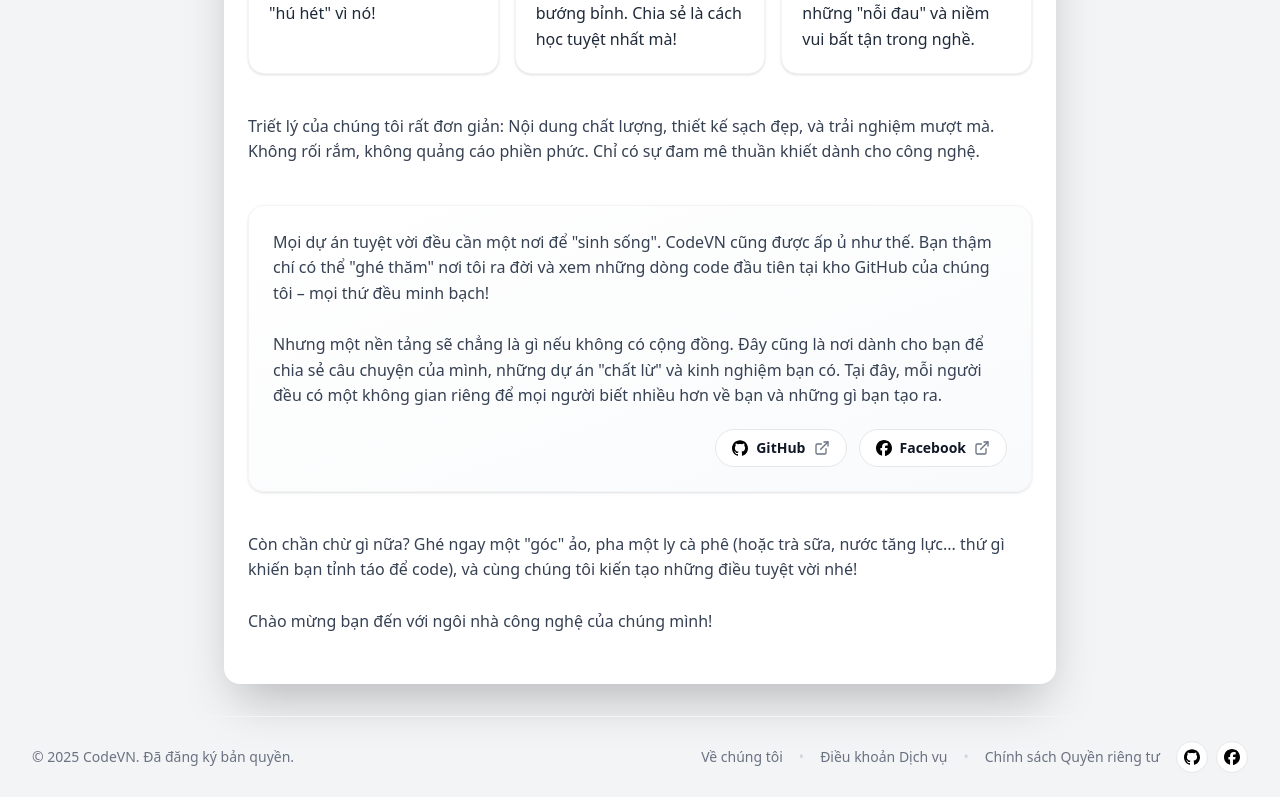
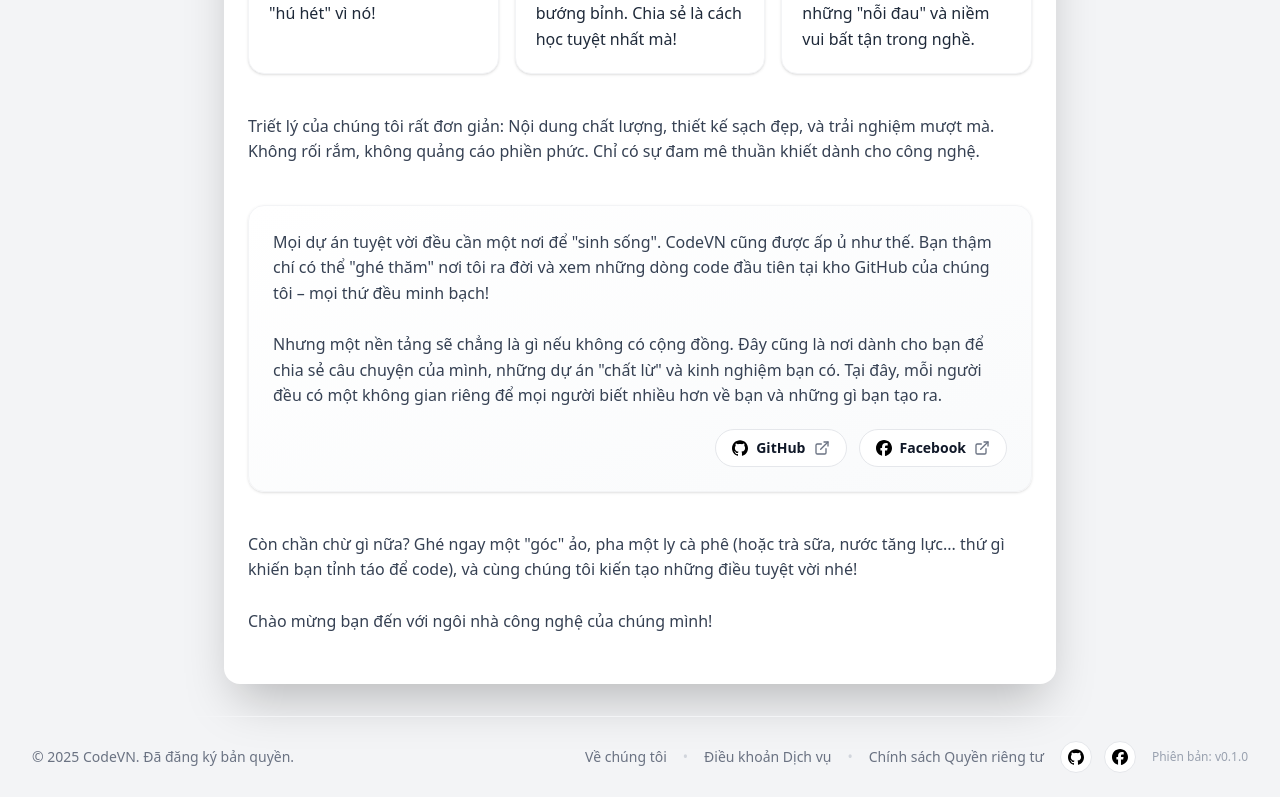
Before and after one commit to codevn-dev/codevn-app, a Next.js app: page /about in a window 1280 px wide. Shown: the part 578-1375 px from the top of the page. Built offline with nearby package versions, Linux system fonts and the light colour scheme; no server answers.

Commit message:
feat: update footer

```diff
--- a/src/app/health/route.ts
+++ b/src/app/health/route.ts
@@ -1,5 +1,9 @@
 import { NextResponse } from 'next/server';
+import { siteConfig } from '@/config';
 
 export async function GET() {
-  return NextResponse.json({ ok: true, timestamp: new Date().toISOString() });
+  return NextResponse.json({
+    ok: true,
+    version: siteConfig.version,
+  });
 }
--- a/src/app/layout.tsx
+++ b/src/app/layout.tsx
@@ -41,8 +41,8 @@ export default async function RootLayout({
           <AuthRedirectHandler />
           <CustomCursor />
           <PageTransition>
-            <div className="flex min-h-screen flex-col pt-16">
-              <div className="flex-1">{children}</div>
+            <div className="flex min-h-screen flex-col">
+              <main className="flex-1 pt-16">{children}</main>
               <AppFooter />
             </div>
           </PageTransition>
--- /dev/null
+++ b/src/components/layout/footer-copyright.tsx
@@ -0,0 +1,24 @@
+'use client';
+
+import { useEffect, useState } from 'react';
+import { useI18n } from '@/components/providers';
+
+interface FooterCopyrightProps {
+  className?: string;
+}
+
+export function FooterCopyright({ className = 'text-sm text-gray-500' }: FooterCopyrightProps) {
+  const { t } = useI18n();
+  const [mounted, setMounted] = useState(false);
+
+  useEffect(() => {
+    setMounted(true);
+  }, []);
+
+  return (
+    <div className={className}>
+      © {new Date().getFullYear()} CodeVN.{' '}
+      <span suppressHydrationWarning>{mounted ? t('common.copyrightSuffix') : ''}</span>
+    </div>
+  );
+}
--- /dev/null
+++ b/src/components/layout/footer-links.tsx
@@ -0,0 +1,29 @@
+'use client';
+
+import Link from 'next/link';
+import { useI18n } from '@/components/providers';
+
+interface FooterLinksProps {
+  className?: string;
+  showSeparators?: boolean;
+}
+
+export function FooterLinks({ className = '', showSeparators = false }: FooterLinksProps) {
+  const { t } = useI18n();
+
+  return (
+    <div className={`flex items-center gap-4 text-sm ${className}`}>
+      <Link href="/about" className="text-gray-500 transition-colors hover:text-gray-700">
+        {t('nav.about')}
+      </Link>
+      {showSeparators && <span className="text-gray-300">•</span>}
+      <Link href="/terms" className="text-gray-500 transition-colors hover:text-gray-700">
+        {t('terms.title')}
+      </Link>
+      {showSeparators && <span className="text-gray-300">•</span>}
+      <Link href="/privacy" className="text-gray-500 transition-colors hover:text-gray-700">
+        {t('privacy.title')}
+      </Link>
+    </div>
+  );
+}
--- /dev/null
+++ b/src/components/layout/footer-social.tsx
@@ -0,0 +1,39 @@
+'use client';
+
+import { siteConfig } from '@/config';
+import GitHubIcon from '@/icons/github.svg';
+import FacebookIcon from '@/icons/facebook.svg';
+
+interface FooterSocialProps {
+  className?: string;
+  iconSize?: string;
+}
+
+export function FooterSocial({ className = '', iconSize = 'h-4 w-4' }: FooterSocialProps) {
+  return (
+    <div className={`flex items-center gap-3 ${className}`}>
+      {siteConfig.links.github && (
+        <a
+          href={siteConfig.links.github}
+          target="_blank"
+          rel="noopener noreferrer"
+          aria-label="GitHub"
+          className="inline-flex h-8 w-8 items-center justify-center rounded-full border border-gray-200 bg-white text-gray-900 transition hover:bg-gray-50"
+        >
+          <GitHubIcon className={iconSize} />
+        </a>
+      )}
+      {siteConfig.links.facebook && (
+        <a
+          href={siteConfig.links.facebook}
+          target="_blank"
+          rel="noopener noreferrer"
+          aria-label="Facebook"
+          className="inline-flex h-8 w-8 items-center justify-center rounded-full border border-gray-200 bg-white text-gray-900 transition hover:bg-gray-50"
+        >
+          <FacebookIcon className={iconSize} />
+        </a>
+      )}
+    </div>
+  );
+}
--- /dev/null
+++ b/src/components/layout/footer-version.tsx
@@ -0,0 +1,22 @@
+'use client';
+
+import { useI18n } from '@/components/providers';
+import { siteConfig } from '@/config';
+
+interface FooterVersionProps {
+  className?: string;
+}
+
+export function FooterVersion({ className = 'text-xs text-gray-400' }: FooterVersionProps) {
+  const { t } = useI18n();
+
+  if (!siteConfig.version) {
+    return null;
+  }
+
+  return (
+    <div className={className}>
+      {t('common.version')}: {siteConfig.version}
+    </div>
+  );
+}
--- a/src/components/layout/footer.tsx
+++ b/src/components/layout/footer.tsx
@@ -1,123 +1,31 @@
 'use client';
 
-import { useEffect, useState } from 'react';
-import Link from 'next/link';
-import { useI18n } from '@/components/providers';
-import { siteConfig } from '@/config';
-import GitHubIcon from '@/icons/github.svg';
-import FacebookIcon from '@/icons/facebook.svg';
+import { FooterVersion } from './footer-version';
+import { FooterLinks } from './footer-links';
+import { FooterSocial } from './footer-social';
+import { FooterCopyright } from './footer-copyright';
 
 export function AppFooter() {
-  const { t } = useI18n();
-  const [mounted, setMounted] = useState(false);
-
-  useEffect(() => {
-    setMounted(true);
-  }, []);
-
   return (
-    <footer className="border-t border-gray-100 py-6">
+    <footer className="w-full border-t border-gray-100 py-6">
       <div className="mx-auto max-w-7xl px-4 sm:px-6 lg:px-8">
         {/* Mobile view - stacked layout */}
         <div className="flex flex-col items-center gap-3 sm:hidden">
-          <Link
-            href="/about"
-            className="text-sm text-gray-500 transition-colors hover:text-gray-700"
-          >
-            {t('nav.about')}
-          </Link>
-          <Link
-            href="/terms"
-            className="text-sm text-gray-500 transition-colors hover:text-gray-700"
-          >
-            {t('terms.title')}
-          </Link>
-          <Link
-            href="/privacy"
-            className="text-sm text-gray-500 transition-colors hover:text-gray-700"
-          >
-            {t('privacy.title')}
-          </Link>
-
-          {/* Social icons */}
-          <div className="flex items-center gap-3">
-            {siteConfig.links.github && (
-              <a
-                href={siteConfig.links.github}
-                target="_blank"
-                rel="noopener noreferrer"
-                aria-label="GitHub"
-                className="inline-flex h-8 w-8 items-center justify-center rounded-full border border-gray-200 bg-white text-gray-900 transition hover:bg-gray-50"
-              >
-                <GitHubIcon className="h-4 w-4" />
-              </a>
-            )}
-            {siteConfig.links.facebook && (
-              <a
-                href={siteConfig.links.facebook}
-                target="_blank"
-                rel="noopener noreferrer"
-                aria-label="Facebook"
-                className="inline-flex h-8 w-8 items-center justify-center rounded-full border border-gray-200 bg-white text-gray-900 transition hover:bg-gray-50"
-              >
-                <FacebookIcon className="h-4 w-4" />
-              </a>
-            )}
-          </div>
-
-          <div className="text-sm text-gray-500">
-            © {new Date().getFullYear()} CodeVN.{' '}
-            <span suppressHydrationWarning>{mounted ? t('common.copyrightSuffix') : ''}</span>
+          <FooterLinks className="flex-col" />
+          <FooterSocial />
+          <div className="flex w-full items-center justify-between">
+            <FooterCopyright />
+            <FooterVersion />
           </div>
         </div>
 
         {/* Desktop view - side by side layout */}
         <div className="hidden items-center justify-between gap-4 sm:flex">
-          <div className="text-sm text-gray-500">
-            © {new Date().getFullYear()} CodeVN.{' '}
-            <span suppressHydrationWarning>{mounted ? t('common.copyrightSuffix') : ''}</span>
-          </div>
-
+          <FooterCopyright />
           <div className="flex items-center gap-4">
-            <div className="flex items-center gap-4 text-sm">
-              <Link href="/about" className="text-gray-500 transition-colors hover:text-gray-700">
-                {t('nav.about')}
-              </Link>
-              <span className="text-gray-300">•</span>
-              <Link href="/terms" className="text-gray-500 transition-colors hover:text-gray-700">
-                {t('terms.title')}
-              </Link>
-              <span className="text-gray-300">•</span>
-              <Link href="/privacy" className="text-gray-500 transition-colors hover:text-gray-700">
-                {t('privacy.title')}
-              </Link>
-            </div>
-
-            {/* Social icons */}
-            <div className="flex items-center gap-2">
-              {siteConfig.links.github && (
-                <a
-                  href={siteConfig.links.github}
-                  target="_blank"
-                  rel="noopener noreferrer"
-                  aria-label="GitHub"
-                  className="inline-flex h-8 w-8 items-center justify-center rounded-full border border-gray-200 bg-white text-gray-900 transition hover:bg-gray-50"
-                >
-                  <GitHubIcon className="h-4 w-4" />
-                </a>
-              )}
-              {siteConfig.links.facebook && (
-                <a
-                  href={siteConfig.links.facebook}
-                  target="_blank"
-                  rel="noopener noreferrer"
-                  aria-label="Facebook"
-                  className="inline-flex h-8 w-8 items-center justify-center rounded-full border border-gray-200 bg-white text-gray-900 transition hover:bg-gray-50"
-                >
-                  <FacebookIcon className="h-4 w-4" />
-                </a>
-              )}
-            </div>
+            <FooterLinks showSeparators />
+            <FooterSocial className="gap-2" />
+            <FooterVersion />
           </div>
         </div>
       </div>
--- a/src/components/layout/index.ts
+++ b/src/components/layout/index.ts
@@ -3,5 +3,9 @@ export { PreviewGuard } from './preview-guard';
 export { PageTransition } from './page-transition';
 export { MotionContainer, SectionReveal } from './motion-container';
 export { AppFooter } from './footer';
+export { FooterVersion } from './footer-version';
+export { FooterLinks } from './footer-links';
+export { FooterSocial } from './footer-social';
+export { FooterCopyright } from './footer-copyright';
 export { AuthRedirectHandler } from './auth-redirect-handler';
 export { BackToTop } from './back-to-top';
--- a/src/config/config.ts
+++ b/src/config/config.ts
@@ -24,6 +24,7 @@ export const uploadConfig = {
 
 export const siteConfig = {
   name: process.env.NEXT_PUBLIC_SITE_NAME || 'CodeVN',
+  version: process.env.NEXT_PUBLIC_APP_VERSION || 'v0.1.0',
   links: {
     github: process.env.NEXT_PUBLIC_GITHUB_URL || 'https://github.com/codevn-dev',
     facebook: process.env.NEXT_PUBLIC_FACEBOOK_URL || 'https://www.facebook.com/codevn.dev',
--- a/src/server/routes/index.ts
+++ b/src/server/routes/index.ts
@@ -10,11 +10,15 @@ import { uploadRoutes } from './upload';
 import { userRoutes } from './users';
 import { adminRoutes } from './admin';
 import { systemUserRoutes } from './system-users';
+import { siteConfig } from '@/config';
 
 export async function setupRoutes(fastify: FastifyInstance) {
   // Health check
   fastify.get('/api/health', async (_request, _reply) => {
-    return { ok: true, timestamp: new Date().toISOString() };
+    return {
+      ok: true,
+      version: siteConfig.version,
+    };
   });
 
   // Register all route modules
--- a/src/stores/i18n-store.ts
+++ b/src/stores/i18n-store.ts
@@ -39,6 +39,7 @@ const store: Dictionary = {
   'common.enterEmail': { en: 'Enter email', vi: 'Nhập email' },
   'common.avatar': { en: 'Avatar', vi: 'Ảnh đại diện' },
   'common.copyrightSuffix': { en: 'All rights reserved.', vi: 'Đã đăng ký bản quyền.' },
+  'common.version': { en: 'Version', vi: 'Phiên bản' },
   'common.role': { en: 'Role', vi: 'Vai trò' },
   'common.role.admin': { en: 'Admin', vi: 'Quản trị viên' },
   'common.role.member': { en: 'Member', vi: 'Thành viên' },
```
Also changed, not shown: 1 other file (tests, documents, lock files or other folders).
